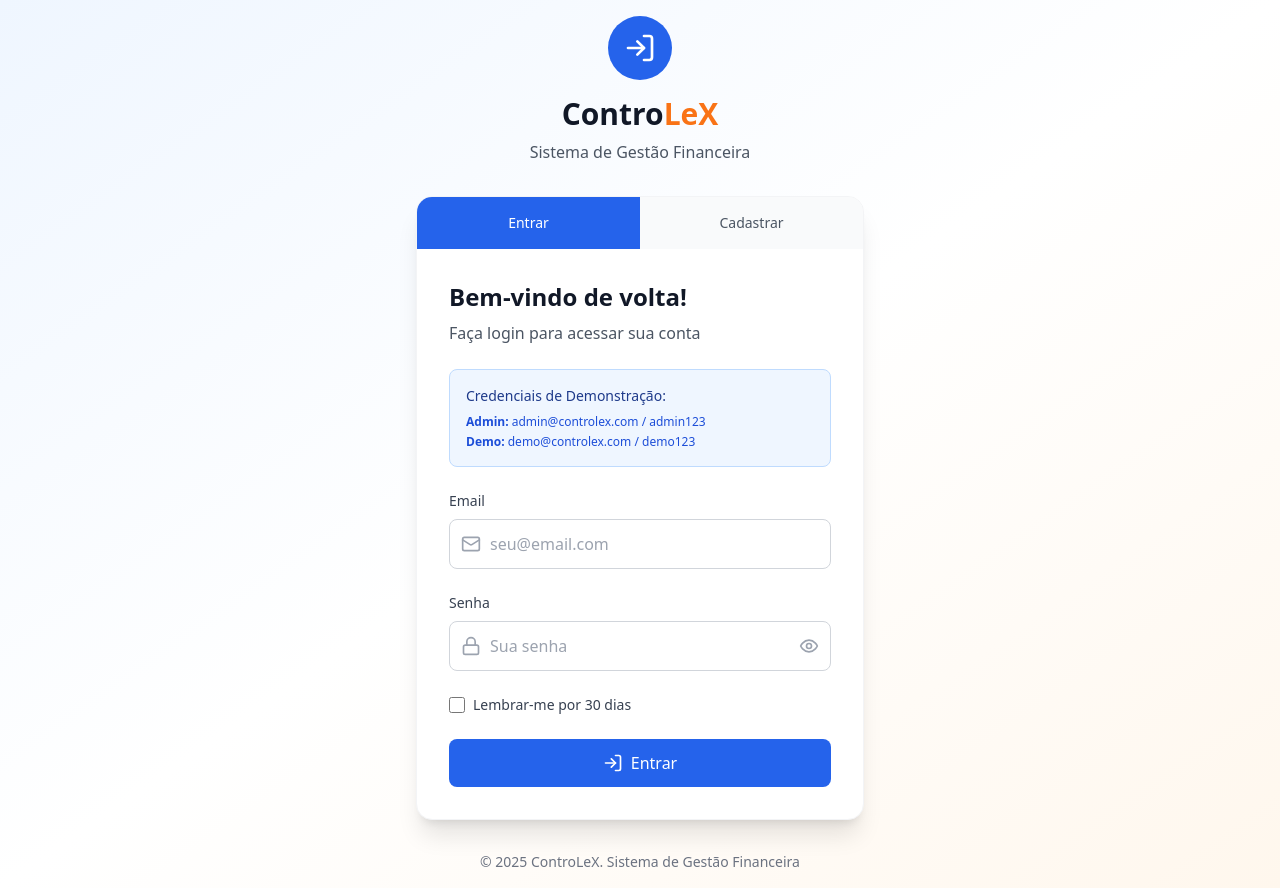
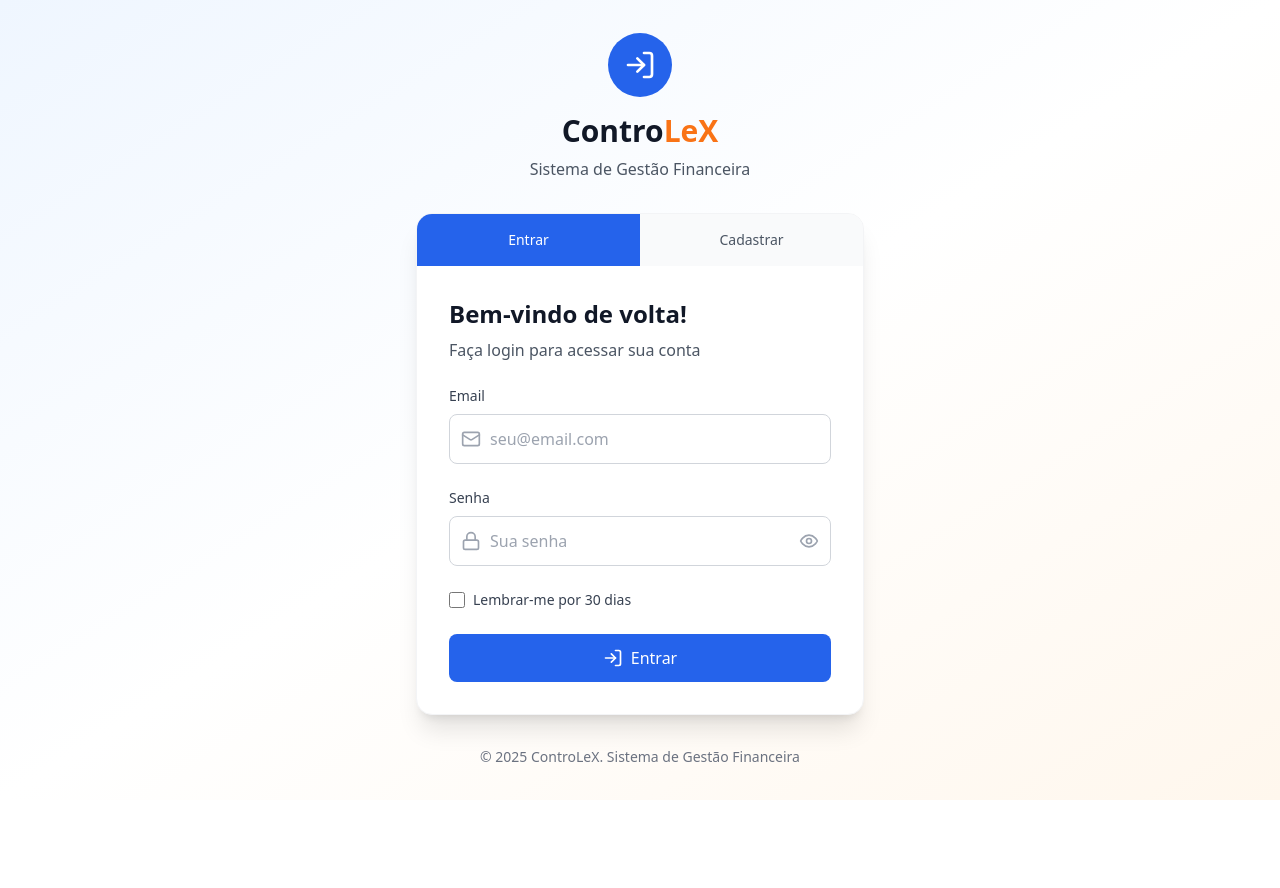
Before and after one commit to KimiRaykkony/OrcaX, a React (Vite) app: page / in a window 1280 px wide. After the commit the page ends 800 px from the top, so only its background shows below. Built offline with nearby package versions, Linux system fonts and the light colour scheme.

Commit message:
Updated AuthForm.tsx

```diff
--- a/src/components/AuthForm.tsx
+++ b/src/components/AuthForm.tsx
@@ -278,16 +278,6 @@ export const AuthForm: React.FC<AuthFormProps> = ({ onLoginSuccess }) => {
               </div>
             )}
 
-            {/* Credenciais de demonstração (apenas no login) */}
-            {mode === 'login' && (
-              <div className="mb-6 p-4 bg-blue-50 border border-blue-200 rounded-lg">
-                <h3 className="text-sm font-medium text-blue-900 mb-2">Credenciais de Demonstração:</h3>
-                <div className="text-xs text-blue-700 space-y-1">
-                  <div><strong>Admin:</strong> admin@controlex.com / admin123</div>
-                  <div><strong>Demo:</strong> demo@controlex.com / demo123</div>
-                </div>
-              </div>
-            )}
 
             {/* Formulário de Login */}
             {mode === 'login' && (
```
